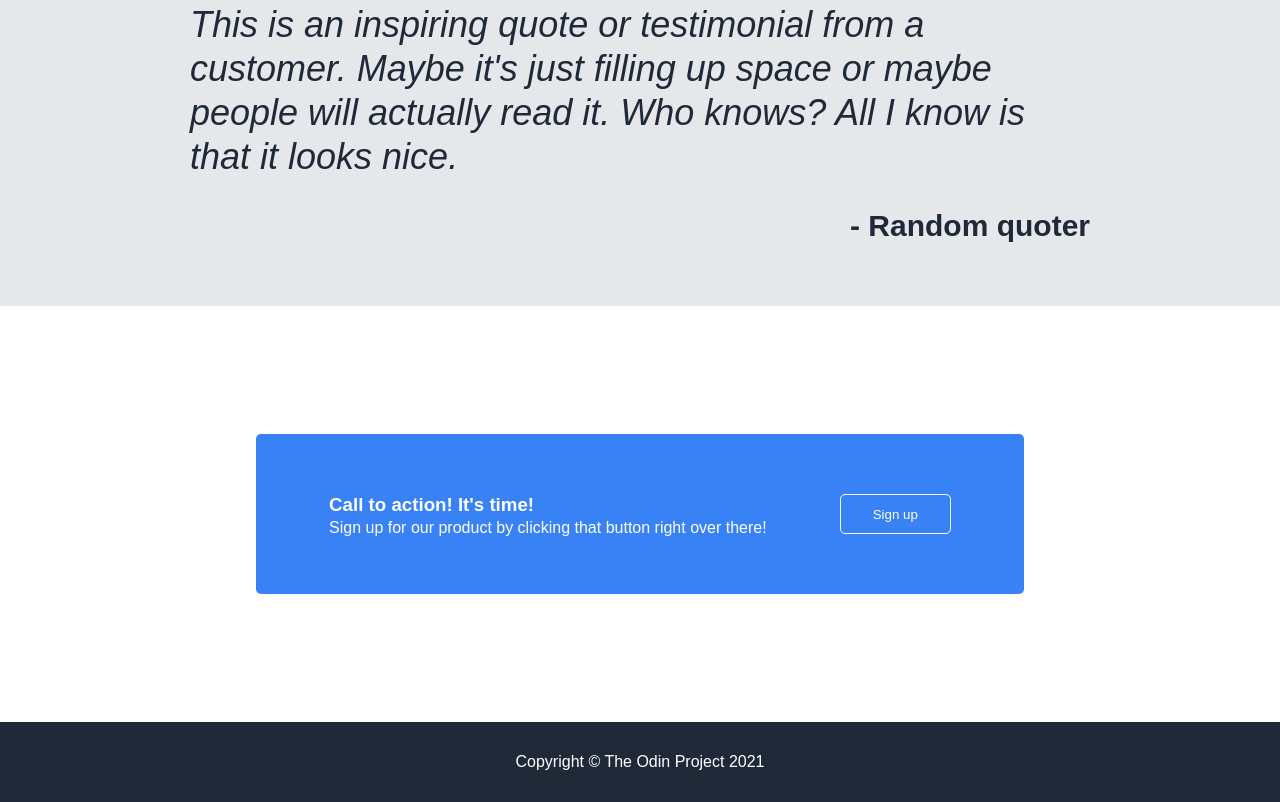
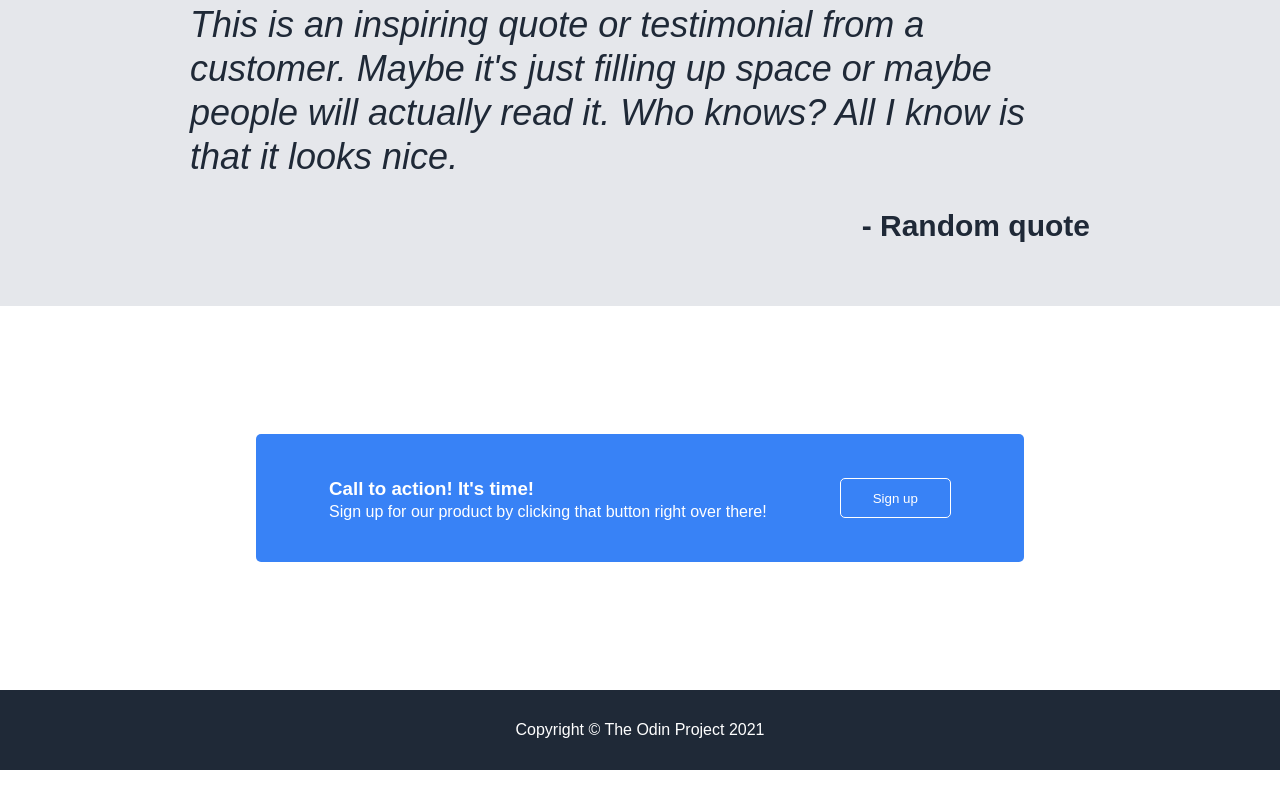
Before and after one commit to GarrettAnderson/odin-project-landing-page, a website: page public/index.html in a window 1280 px wide. Shown: the part 907-1709 px from the top of the page. After the commit the page ends 1677 px from the top, so only its background shows below. Drawn offline with Linux system fonts and the light colour scheme.

Commit message:
working on the styling per the mock up

```diff
--- a/public/index.html
+++ b/public/index.html
@@ -55,7 +55,7 @@
           <blockquote>
             This is an inspiring quote or testimonial from a customer. Maybe it's just filling up space or maybe people will actually read it. Who knows? All I know is that it looks nice.
           </blockquote>
-          <figcaption>- Random quoter</figcaption>
+          <figcaption>- Random quote</figcaption>
         </figure>
       </section>
 
--- a/public/screen.css
+++ b/public/screen.css
@@ -147,7 +147,7 @@ figcaption {
   margin: 8rem auto;
   background-color: #3882F6;
   color: #fff;
-  height: 10rem;
+  height: 8rem;
   border-radius: 5px;
 }
 
```
